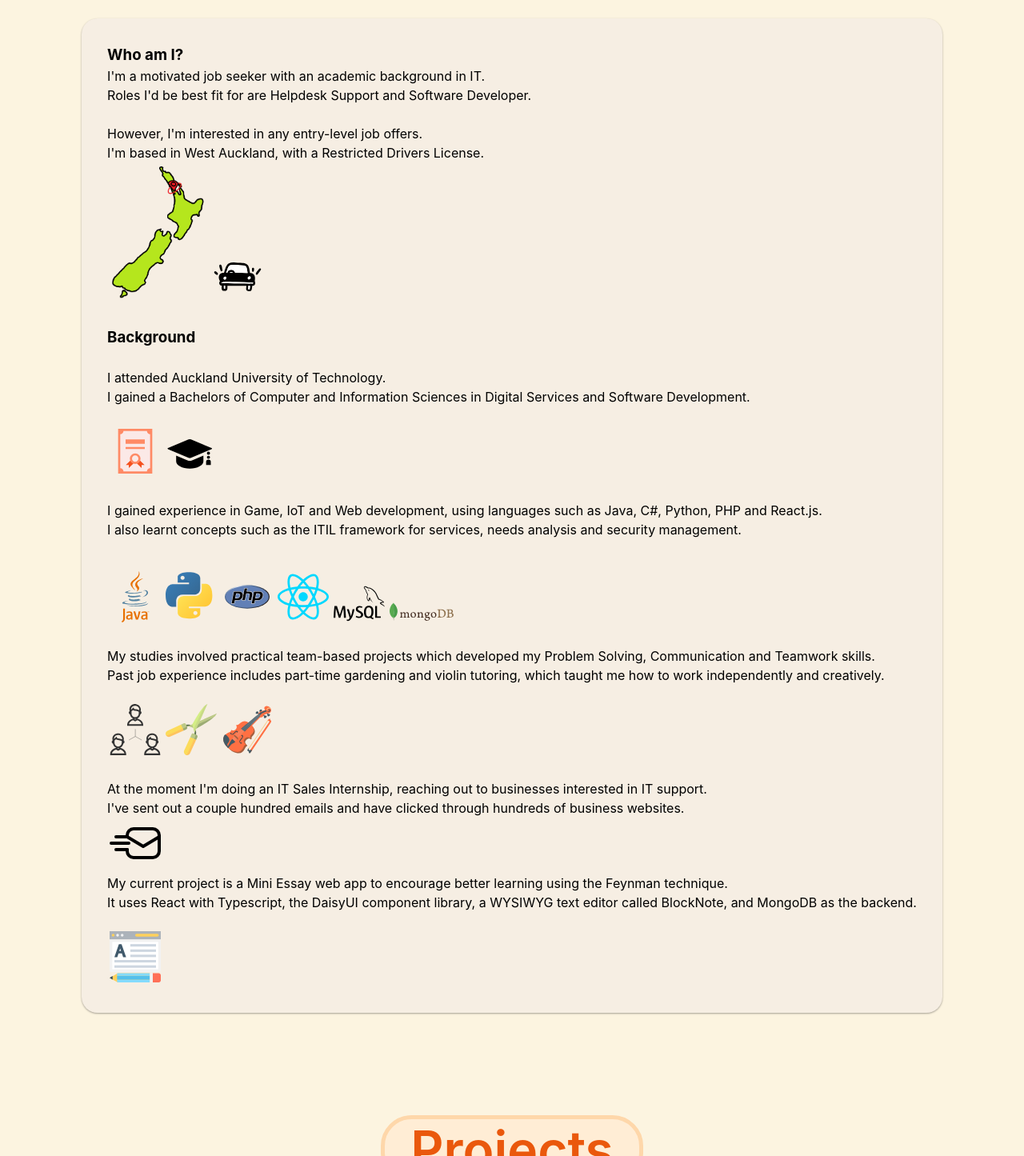
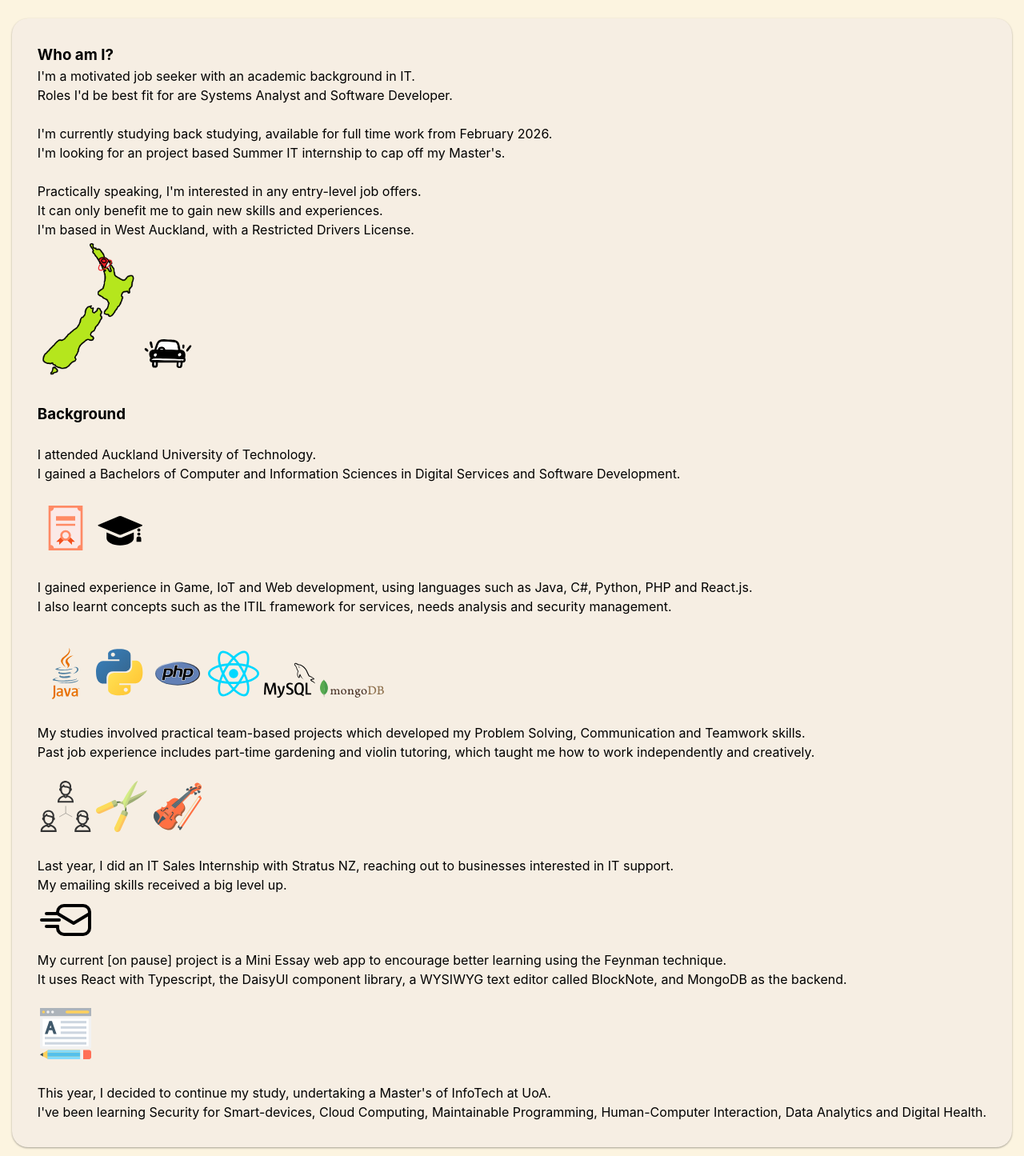
Before and after one commit to An1honyY/anthonyyuen, a React (Vite) app: page / in a window 1280 px wide. Shown: the part 1305-2750 px from the top of the page at 80% size. Built offline with nearby package versions, Linux system fonts and the light colour scheme.

Commit message:
Update about.jsx

```diff
--- a/src/pages/about.jsx
+++ b/src/pages/about.jsx
@@ -25,9 +25,13 @@ function About() {
             <section className="about-card">
                 <h3>Who am I?</h3>
                 <p>I'm a motivated job seeker with an academic background in IT.</p>
-                <p>Roles I'd be best fit for are Helpdesk Support and Software Developer.</p>
+                <p>Roles I'd be best fit for are Systems Analyst and Software Developer.</p>
                 <br></br>
-                <p>However, I'm interested in any entry-level job offers.</p>
+                <p>I'm currently studying back studying, available for full time work from February 2026.</p>
+                <p>I'm looking for an project based Summer IT internship to cap off my Master's.</p>
+                <br></br>
+                <p>Practically speaking, I'm interested in any entry-level job offers.</p>
+                <p>It can only benefit me to gain new skills and experiences.</p>
                 <p>I'm based in West Auckland, with a Restricted Drivers License.</p>
                 <img src={auckland_img} style={{width: '8rem'}}></img>
                 <img src={car_img}></img>
@@ -37,14 +41,17 @@ function About() {
                 <h3>Background</h3>
                 <br></br>
                 <p>I attended Auckland University of Technology.</p>
-                <p>I gained a Bachelors of Computer and Information Sciences in Digital Services and Software Development.</p>
+                <p>I gained a Bachelors of Computer and Information Sciences in Digital Services and Software
+                    Development.</p>
                 <br></br>
                 <img src={diploma_img}></img>
                 <img src={grad_img}></img>
                 <br></br>
                 <br></br>
-                <p>I gained experience in Game, IoT and Web development, using languages such as Java, C#, Python, PHP and React.js. </p>
-                <p>I also learnt concepts such as the ITIL framework for services, needs analysis and security management.</p>
+                <p>I gained experience in Game, IoT and Web development, using languages such as Java, C#, Python, PHP
+                    and React.js. </p>
+                <p>I also learnt concepts such as the ITIL framework for services, needs analysis and security
+                    management.</p>
                 <br></br>
                 <img src={java_img}></img>
                 <img src={python_img}></img>
@@ -54,22 +61,32 @@ function About() {
                 <img src={mongodb_img}></img>
                 <br></br>
                 <br></br>
-                <p>My studies involved practical team-based projects which developed my Problem Solving, Communication and Teamwork skills.</p>
-                <p>Past job experience includes part-time gardening and violin tutoring, which taught me how to work independently and creatively.</p>
+                <p>My studies involved practical team-based projects which developed my Problem Solving, Communication
+                    and Teamwork skills.</p>
+                <p>Past job experience includes part-time gardening and violin tutoring, which taught me how to work
+                    independently and creatively.</p>
                 <br></br>
                 <img src={group_img}></img>
                 <img src={shears_img}></img>
                 <img src={violin_img}></img>
                 <br></br>
                 <br></br>
-                <p>At the moment I'm doing an IT Sales Internship, reaching out to businesses interested in IT support.</p>
-                <p>I've sent out a couple hundred emails and have clicked through hundreds of business websites.</p>
+                <p>Last year, I did an IT Sales Internship with Stratus NZ, reaching out to businesses interested in IT
+                    support.</p>
+                <p>My emailing skills received a big level up.</p>
                 <img src={email_img}></img>
                 <br></br>
-                <p>My current project is a Mini Essay web app to encourage better learning using the Feynman technique.</p>
-                <p>It uses React with Typescript, the DaisyUI component library, a WYSIWYG text editor called BlockNote, and MongoDB as the backend.</p>
+                <p>My current [on pause] project is a Mini Essay web app to encourage better learning using the Feynman
+                    technique.</p>
+                <p>It uses React with Typescript, the DaisyUI component library, a WYSIWYG text editor called BlockNote,
+                    and MongoDB as the backend.</p>
                 <br></br>
                 <img src={webdev_img}></img>
+                <br></br>
+                <br></br>
+                <p>This year, I decided to continue my study, undertaking a Master's of InfoTech at UoA.</p>
+                <p>I've been learning Security for Smart-devices, Cloud Computing, Maintainable Programming, Human-Computer
+                    Interaction, Data Analytics and Digital Health.</p>
             </section>
         </main>
     )
```
